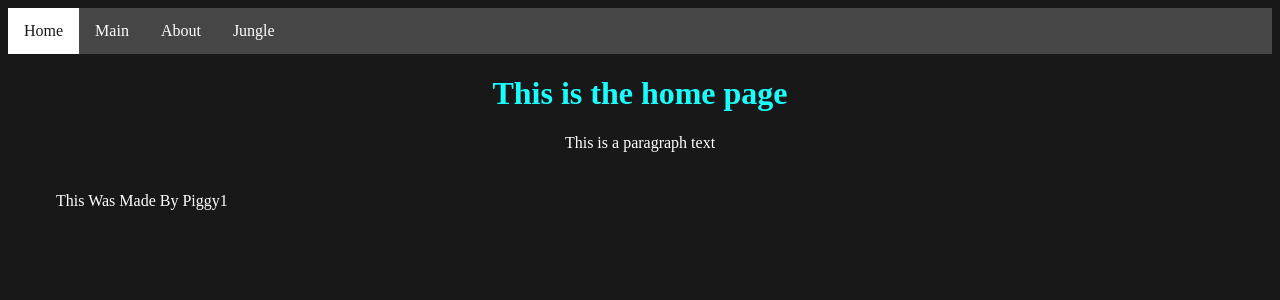
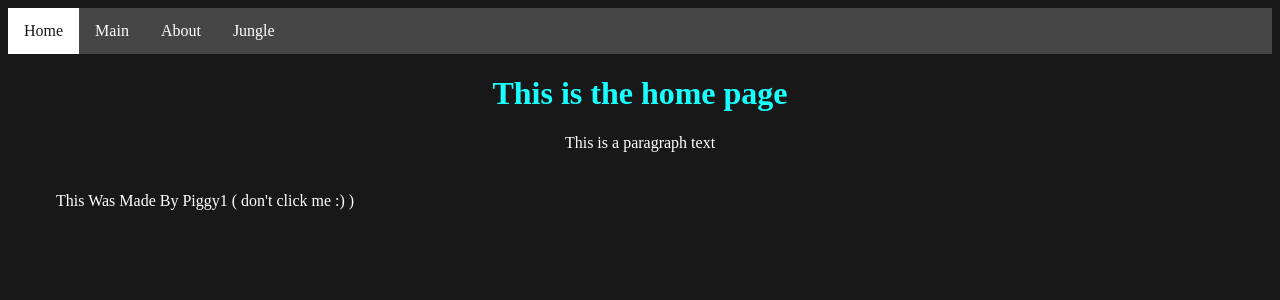
Before and after one commit to jwolfe2023/myWebsite, a Django app: template website/templates/home.html in a window 1280 px wide. Shown: the top 300 px of the page. Run offline with Django 3.2, Linux system fonts and the light colour scheme; the template is opened without the code that fills it, so the values that code supplies are empty.

Commit message:
"Don't Click Me"

```diff
--- a/website/templates/about.html
+++ b/website/templates/about.html
@@ -24,7 +24,7 @@
 	<p> this is a paragraph header </p>
 
 	<div class="footer">
-        <li><a href"https://i.pinimg.com/originals/c1/8f/ad/c18fada0303f822bed2a4fc067cd6d05.png">This Was Made By Piggy1</a></li>
+        <li><a href"https://i.pinimg.com/originals/c1/8f/ad/c18fada0303f822bed2a4fc067cd6d05.png">This Was Made By Piggy1 ( don't click me :) )</a></li>
         </div>
 
 </body>
--- a/website/templates/home.html
+++ b/website/templates/home.html
@@ -23,7 +23,7 @@
 	<p> This is a paragraph text </p>
 
 	<div class="footer">
-        <li><a href="https://i.pinimg.com/originals/c1/8f/ad/c18fada0303f822bed2a4fc067cd6d05.png">This Was Made By Piggy1</a></li>
+        <li><a href="https://i.pinimg.com/originals/c1/8f/ad/c18fada0303f822bed2a4fc067cd6d05.png">This Was Made By Piggy1 ( don't click me :) )</a></li>
         </div>
 
 </body>
--- a/website/templates/jungle.html
+++ b/website/templates/jungle.html
@@ -24,7 +24,7 @@
 	<p> This is a paragraph text </p>
 
 	<div class="footer">
-        <li><a href="https://i.pinimg.com/originals/c1/8f/ad/c18fada0303f822bed2a4fc067cd6d05.png">This Was Made By Piggy1</a></li>
+        <li><a href="https://i.pinimg.com/originals/c1/8f/ad/c18fada0303f822bed2a4fc067cd6d05.png">This Was Made By Piggy1 ( don't click me :) )</a></li>
         </div>
 
 </body>
--- a/website/templates/main.html
+++ b/website/templates/main.html
@@ -25,7 +25,7 @@
 	<p> This is a Paragraph Header </p>
 
 	<div class="footer">
-  	<li><a href="https://i.pinimg.com/originals/c1/8f/ad/c18fada0303f822bed2a4fc067cd6d05.png">This Was Made By Piggy1</a></li>
+  	<li><a href="https://i.pinimg.com/originals/c1/8f/ad/c18fada0303f822bed2a4fc067cd6d05.png">This Was Made By Piggy1 ( don't click me :) )</a></li>
 	</div>
 
 </body>
```
